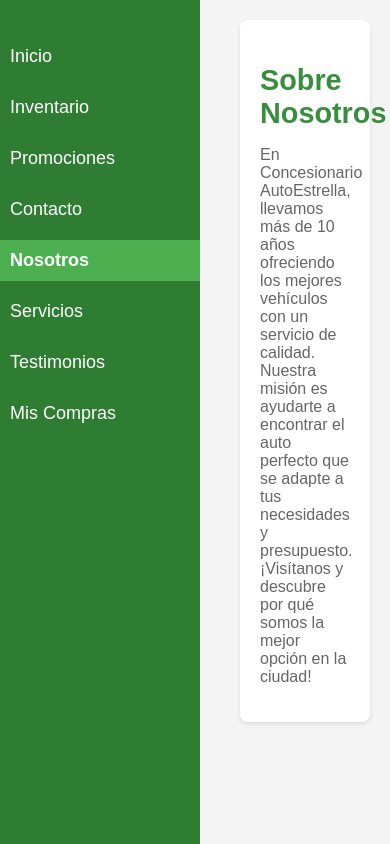
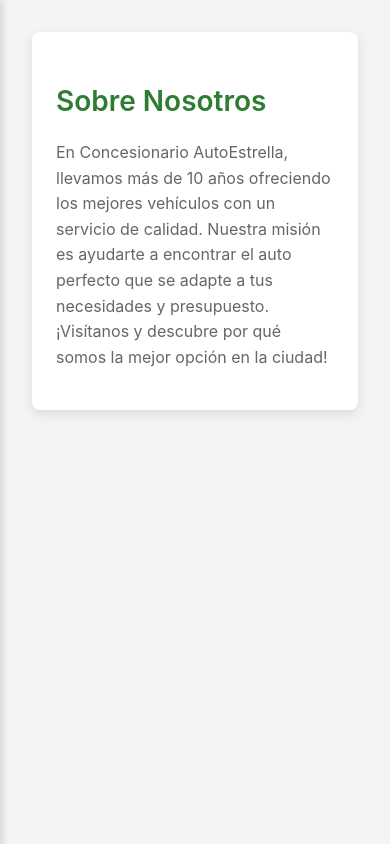
Before and after one commit to km896/ne, a plain HTML site: page nosotros.html in a window 390 px wide. Drawn offline with Linux system fonts and the light colour scheme.

Commit message:
Update nosotros.css

```diff
--- a/nosotros.css
+++ b/nosotros.css
@@ -1,62 +1,154 @@
+:root {
+    --primary-color: #2e7d32;
+    --accent-color: #4caf50;
+    --background-color: #f4f4f4;
+    --text-color: #333;
+    --text-secondary: #666;
+    --sidebar-width: 250px;
+    --transition-speed: 0.3s;
+}
+
 body {
-            font-family: Arial, sans-serif;
-            background-color: #f4f4f4;
-            color: #333;
+    font-family: 'Inter', -apple-system, BlinkMacSystemFont, 'Segoe UI', Arial, sans-serif;
+    background-color: var(--background-color);
+    color: var(--text-color);
     margin: 0;
+    line-height: 1.6;
 }
 
 .sidebar {
-            width: 200px;
-            background-color: #2e7d32;
+    width: var(--sidebar-width);
+    background-color: var(--primary-color);
     height: 100vh;
     position: fixed;
     top: 0;
     left: 0;
-            padding-top: 20px;
+    padding-top: 1.5rem;
+    transition: transform var(--transition-speed) ease-in-out;
+    box-shadow: 2px 0 8px rgba(0, 0, 0, 0.15);
 }
 
 .sidebar ul {
     list-style: none;
     padding: 0;
+    margin: 0;
 }
 
 .sidebar ul li {
-            margin: 10px 0;
+    margin: 0.5rem 0;
 }
 
 .sidebar ul li a {
-            color: white;
+    color: #fff;
     text-decoration: none;
-            font-size: 18px;
-            padding: 10px;
+    font-size: 1.1rem;
+    padding: 0.75rem 1rem;
     display: block;
+    transition: background-color var(--transition-speed) ease, padding-left var(--transition-speed) ease;
 }
 
 .sidebar ul li a:hover,
 .sidebar ul li a.active {
-            background-color: #4caf50;
-            font-weight: bold;
+    background-color: var(--accent-color);
+    padding-left: 1.5rem;
+    font-weight: 600;
 }
 
 .container {
-            margin-left: 220px;
-            padding: 20px;
+    margin-left: var(--sidebar-width);
+    padding: 2rem;
+    transition: margin-left var(--transition-speed) ease;
 }
 
 .section {
-            background-color: white;
-            padding: 20px;
-            margin-bottom: 20px;
-            border-radius: 8px;
-            box-shadow: 0 2px 4px rgba(0, 0, 0, 0.1);
+    background-color: #fff;
+    padding: 1.5rem;
+    margin-bottom: 1.5rem;
+    border-radius: 0.5rem;
+    box-shadow: 0 4px 12px rgba(0, 0, 0, 0.1);
+    transition: transform var(--transition-speed) ease;
+}
+
+.section:hover {
+    transform: translateY(-2px);
 }
 
 h2 {
-            color: #388e3c;
-            font-size: 1.8em;
-            margin-bottom: 16px;
+    color: var(--primary-color);
+    font-size: 1.75rem;
+    margin-bottom: 1rem;
+    font-weight: 600;
 }
 
 p {
-            color: #666;
+    color: var(--text-secondary);
+    font-size: 1rem;
 }
+
+/* Responsive Design */
+@media (max-width: 768px) {
+    .sidebar {
+        transform: translateX(-100%);
+    }
+
+    .sidebar.active {
+        transform: translateX(0);
+    }
+
+    .container {
+        margin-left: 0;
+    }
+
+    .sidebar-toggle {
+        display: block;
+        position: fixed;
+        top: 1rem;
+        left: 1rem;
+        background-color: var(--primary-color);
+        color: #fff;
+        border: none;
+        padding: 0.5rem 1rem;
+        cursor: pointer;
+        z-index: 1000;
+        border-radius: 0.25rem;
+    }
+}
+
+/* Accessibility */
+@media (prefers-reduced-motion: reduce) {
+    .sidebar,
+    .sidebar ul li a,
+    .container,
+    .section {
+        transition: none;
+    }
+}
+
+/* High contrast mode */
+@media (prefers-contrast: high) {
+    body {
+        background-color: #fff;
+        color: #000;
+    }
+
+    .sidebar {
+        background-color: #006400;
+    }
+
+    .sidebar ul li a {
+        color: #fff;
+    }
+
+    .sidebar ul li a:hover,
+    .sidebar ul li a.active {
+        background-color: #008000;
+    }
+
+    h2 {
+        color: #006400;
+    }
+
+    p {
+        color: #000;
+    }
+}
```
Lines whose indentation alone changed are shown as unchanged.
